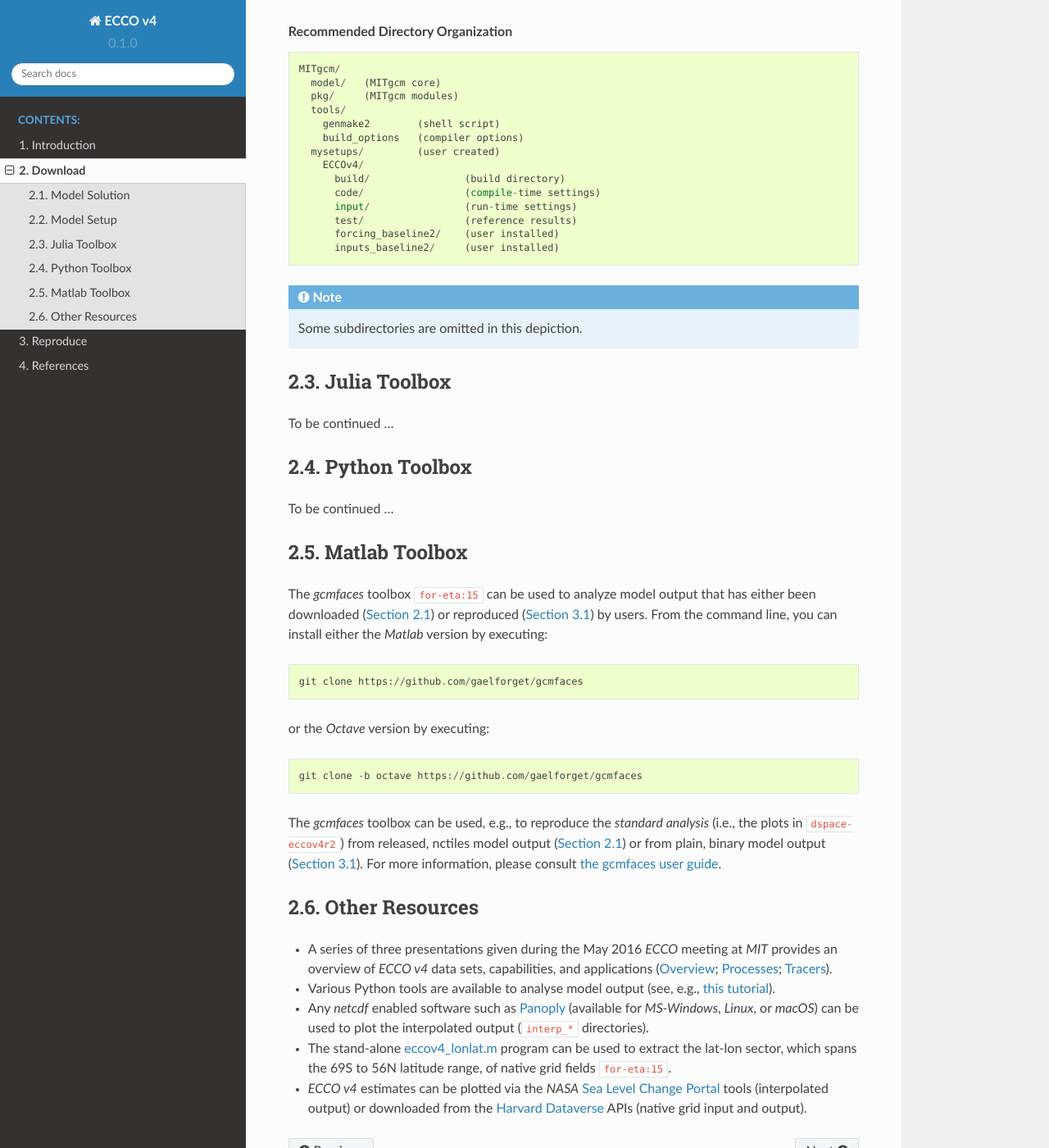
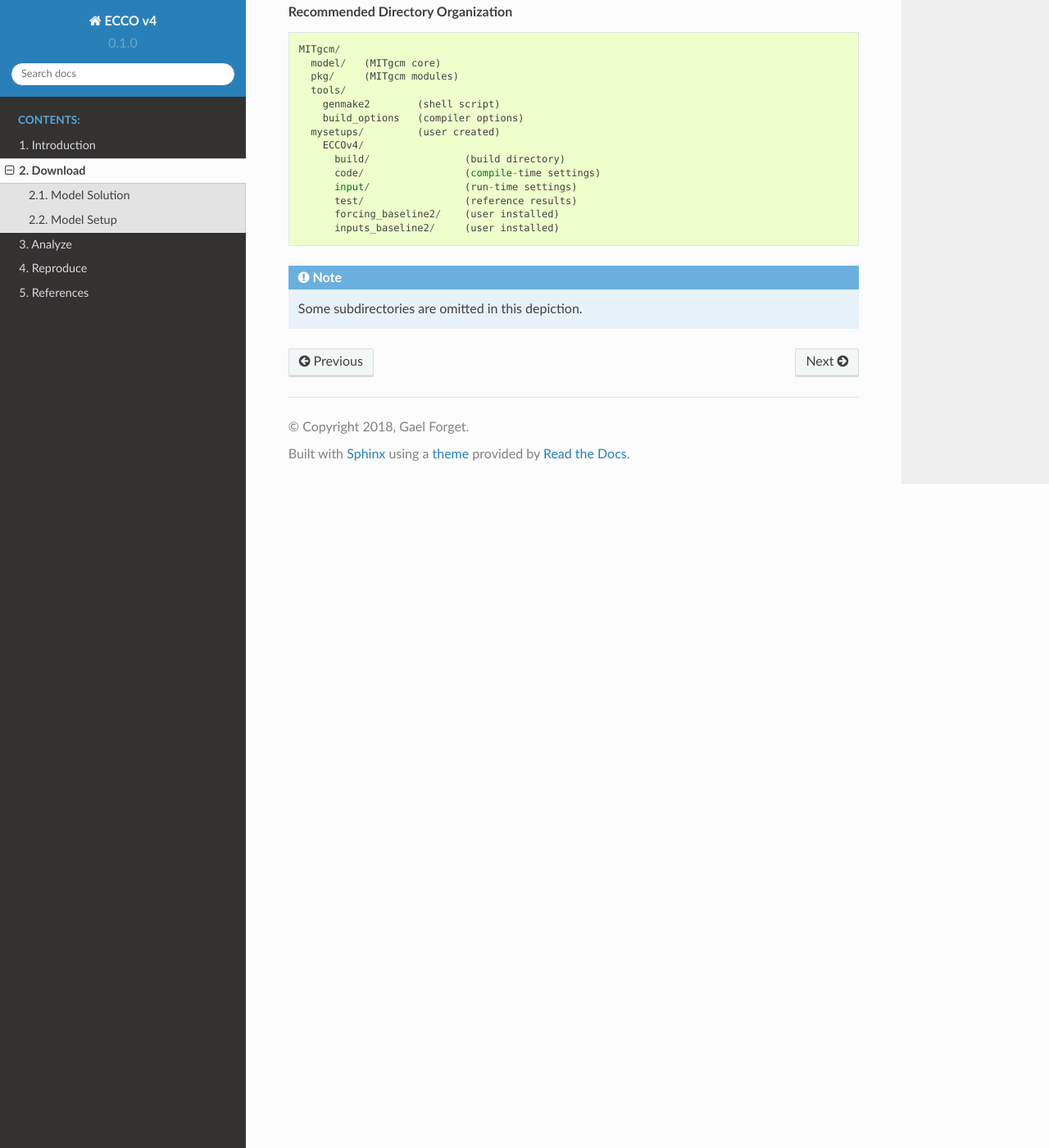
Before and after one commit to gaelforget/ECCOv4, a Sphinx documentation site: the page built from docs/downloads.rst, in a window 1280 px wide and 1400 px high, scrolled down 1365 px. Shown: the whole window at 82% size. Built offline with Sphinx 7.4.7 and the Read the Docs theme 2.0.0, drawn with Linux system fonts in a browser that asks for light colours; cross-references to code outside the pages are shown as plain code; some of the changed text lies outside the part shown.

Commit message:
add doc section

```diff
--- /dev/null
+++ b/docs/analyses.rst
@@ -0,0 +1,55 @@
+
+.. _analyses:
+
+Analyze
+*******
+
+This section is focused on tools for analyzing outputs (:numref:`download-analysis`), and
+additional resources (:numref:`other-resources`).
+
+.. _download-analysis:
+
+Julia Toolbox
+-------------
+
+To be continued ...
+
+Python Toolbox
+--------------
+
+To be continued ...
+
+Matlab Toolbox
+--------------
+
+The `gcmfaces` toolbox :cite:`for-eta:15` can be used to analyze model output that has either been downloaded (:numref:`download-solution`) or reproduced (:numref:`eccov4-baseline`) by users. From the command line, you can install either the `Matlab` version by executing:
+
+::
+
+    git clone https://github.com/gaelforget/gcmfaces
+
+or the `Octave` version by executing:
+
+::
+
+    git clone -b octave https://github.com/gaelforget/gcmfaces
+
+The `gcmfaces` toolbox can be used, e.g., to reproduce the `standard analysis` (i.e., the plots in :cite:`dspace-eccov4r2`) from released, nctiles model output (:numref:`download-solution`) or from plain, binary model output (:numref:`eccov4-baseline`). For more information, please consult `the gcmfaces user guide <http://gcmfaces.readthedocs.io/en/latest/>`__.
+
+.. _other-resources:
+
+Other Resources
+---------------
+
+-  A series of three presentations given during the May 2016 `ECCO` meeting at `MIT` provides an overview of `ECCO v4` data sets, capabilities, and applications
+   (`Overview <http://doi.org/10.13140/RG.2.2.33361.12647>`__;
+   `Processes <http://doi.org/10.13140/RG.2.2.26650.24001>`__;
+   `Tracers <http://doi.org/10.13140/RG.2.2.36716.56967>`__).
+
+-  Various Python tools are available to analyse model output (see, e.g., `this tutorial <https://github.com/ECCO-GROUP/ECCO-v4-Python-Tutorial>`__).
+
+-  Any `netcdf` enabled software such as `Panoply <http://www.giss.nasa.gov/tools/panoply/>`__ (available for `MS-Windows`, `Linux`, or `macOS`) can be used to plot the interpolated output (``interp_*`` directories).
+
+-  The stand-alone `eccov4_lonlat.m <http://mit.ecco-group.org/opendap/ecco_for_las/version_4/release2/doc/eccov4_lonlat.m>`__ program can be used to extract the lat-lon sector, which spans the 69S to 56N latitude range, of native grid fields :cite:`for-eta:15`.
+
+-  `ECCO v4` estimates can be plotted via the `NASA` `Sea Level Change Portal <https://sealevel.nasa.gov>`__ tools (interpolated output) or downloaded from the `Harvard Dataverse <https://dataverse.harvard.edu>`__ APIs (native grid input and output).
--- a/docs/downloads.rst
+++ b/docs/downloads.rst
@@ -4,10 +4,8 @@
 Download
 ********
 
-This section provides directions to download the `ECCO V4r2` model output (:numref:`download-solution`),
-or download the underlying model setup to reproduce `ECCO V4r2` (:numref:`download-setup`),
-tools for analyzing outputs (:numref:`download-analysis`), and
-additional resources (:numref:`other-resources`).
+This section provides directions to download the `ECCO V4r2` model output for analysis (:numref:`download-solution`),
+or download the underlying model setup to reproduce `ECCO V4r2` (:numref:`download-setup`).
 
 .. _download-solution:
 
@@ -30,50 +28,3 @@
 .. rubric:: Recommended Directory Organization
 
 .. include:: eccov4r2_dirtree.rst
-
-.. _download-analysis:
-
-Julia Toolbox
--------------
-
-To be continued ...
-
-Python Toolbox
---------------
-
-To be continued ...
-
-Matlab Toolbox
---------------
-
-The `gcmfaces` toolbox :cite:`for-eta:15` can be used to analyze model output that has either been downloaded (:numref:`download-solution`) or reproduced (:numref:`eccov4-baseline`) by users. From the command line, you can install either the `Matlab` version by executing:
-
-::
-
-    git clone https://github.com/gaelforget/gcmfaces
-
-or the `Octave` version by executing:
-
-::
-
-    git clone -b octave https://github.com/gaelforget/gcmfaces
-
-The `gcmfaces` toolbox can be used, e.g., to reproduce the `standard analysis` (i.e., the plots in :cite:`dspace-eccov4r2`) from released, nctiles model output (:numref:`download-solution`) or from plain, binary model output (:numref:`eccov4-baseline`). For more information, please consult `the gcmfaces user guide <http://gcmfaces.readthedocs.io/en/latest/>`__.
-
-.. _other-resources:
-
-Other Resources
----------------
-
--  A series of three presentations given during the May 2016 `ECCO` meeting at `MIT` provides an overview of `ECCO v4` data sets, capabilities, and applications
-   (`Overview <http://doi.org/10.13140/RG.2.2.33361.12647>`__;
-   `Processes <http://doi.org/10.13140/RG.2.2.26650.24001>`__;
-   `Tracers <http://doi.org/10.13140/RG.2.2.36716.56967>`__).
-
--  Various Python tools are available to analyse model output (see, e.g., `this tutorial <https://github.com/ECCO-GROUP/ECCO-v4-Python-Tutorial>`__).
-
--  Any `netcdf` enabled software such as `Panoply <http://www.giss.nasa.gov/tools/panoply/>`__ (available for `MS-Windows`, `Linux`, or `macOS`) can be used to plot the interpolated output (``interp_*`` directories).
-
--  The stand-alone `eccov4_lonlat.m <http://mit.ecco-group.org/opendap/ecco_for_las/version_4/release2/doc/eccov4_lonlat.m>`__ program can be used to extract the lat-lon sector, which spans the 69S to 56N latitude range, of native grid fields :cite:`for-eta:15`.
-
--  `ECCO v4` estimates can be plotted via the `NASA` `Sea Level Change Portal <https://sealevel.nasa.gov>`__ tools (interpolated output) or downloaded from the `Harvard Dataverse <https://dataverse.harvard.edu>`__ APIs (native grid input and output).
--- a/docs/index.rst
+++ b/docs/index.rst
@@ -18,5 +18,6 @@
 
    introduction.rst
    downloads.rst
+   analyses.rst
    runs.rst
    biblirefs.rst
```
